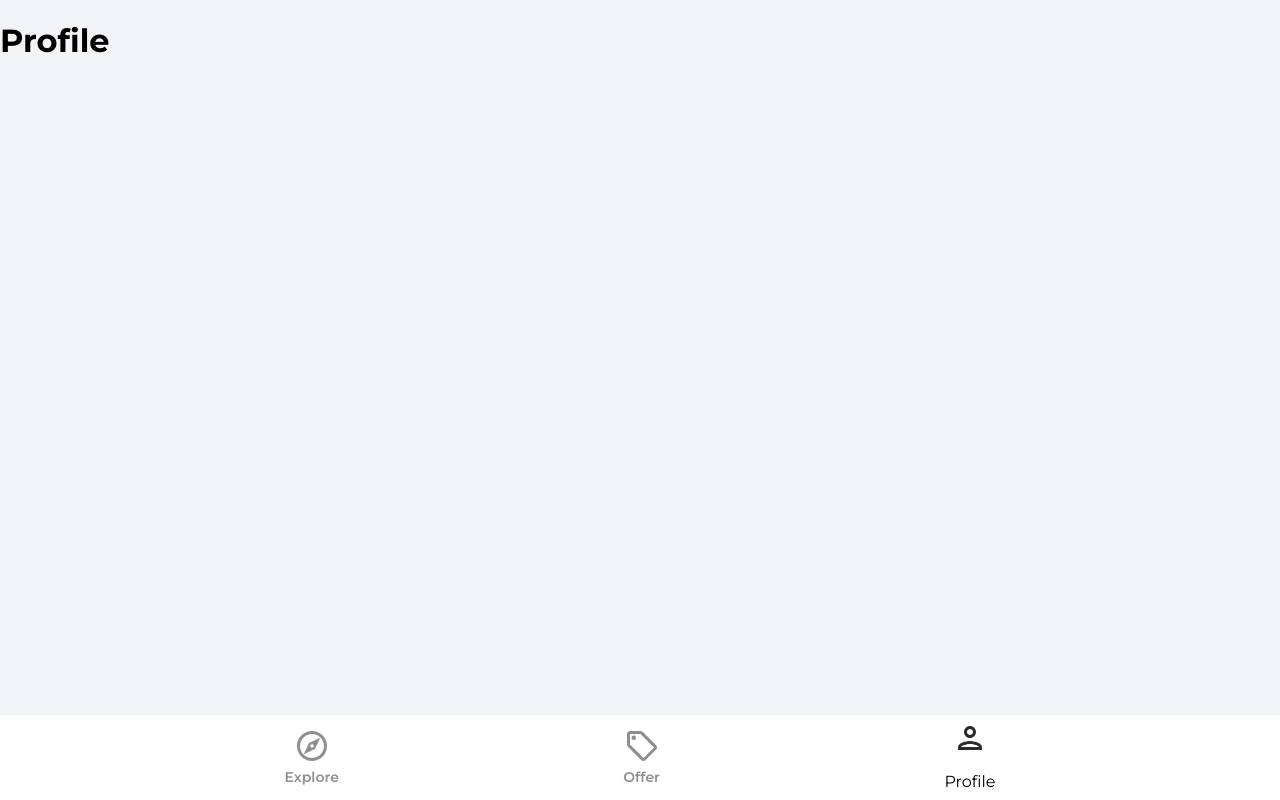
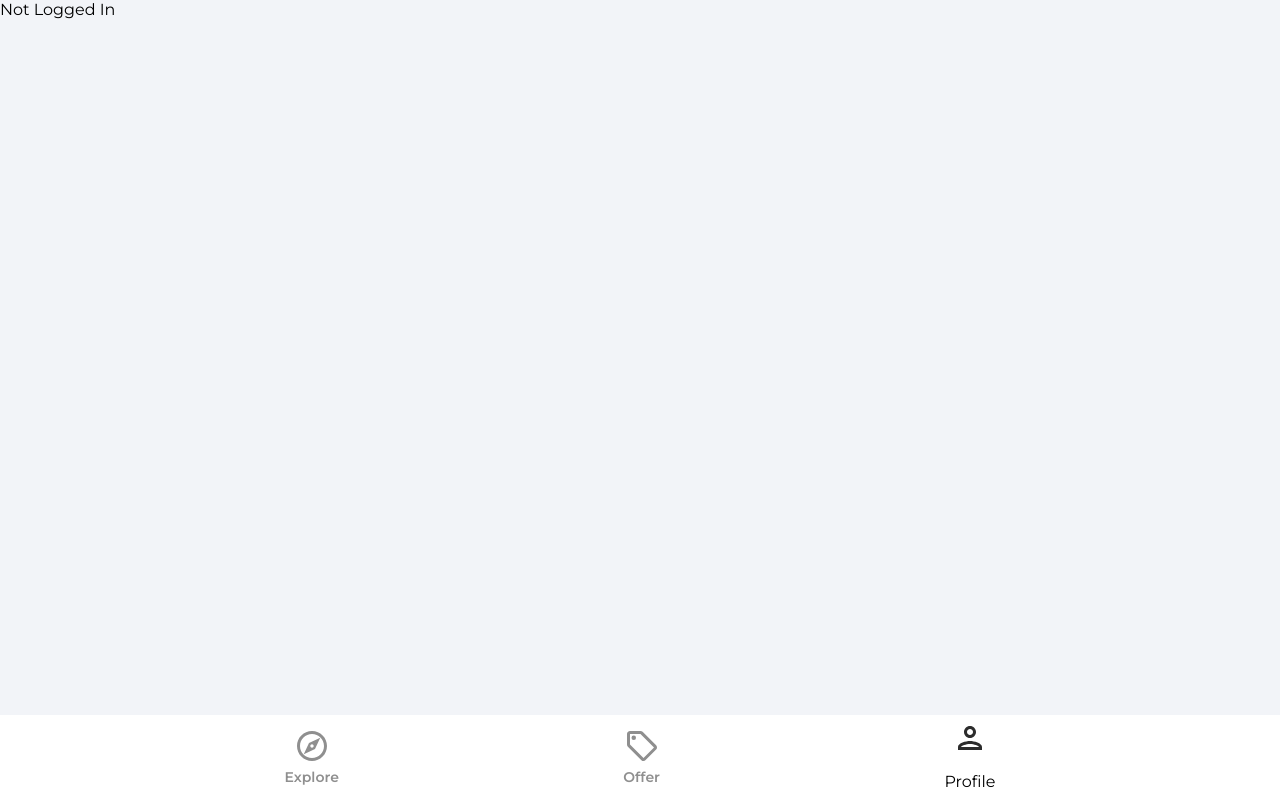
Before and after one commit to setykarimi/House-marketplace, a React (Create React App) app: page /profile in a window 1280 px wide. Built offline with nearby package versions, Linux system fonts and the light colour scheme.

Commit message:
Add userName in profile page

```diff
--- a/src/pages/Profile.jsx
+++ b/src/pages/Profile.jsx
@@ -1,5 +1,12 @@
+import { getAuth } from 'firebase/auth'
+import { useEffect, useState } from 'react';
 const Profile = () => {
-    return ( <h1>Profile</h1> );
+    const [user, setUser] = useState({})
+    const auth = getAuth()
+    useEffect(() => {
+        setUser(auth.currentUser)
+    })
+    return user ? <h1>{user.displayName}</h1> : 'Not Logged In'
 }
 
 export default Profile;
```
